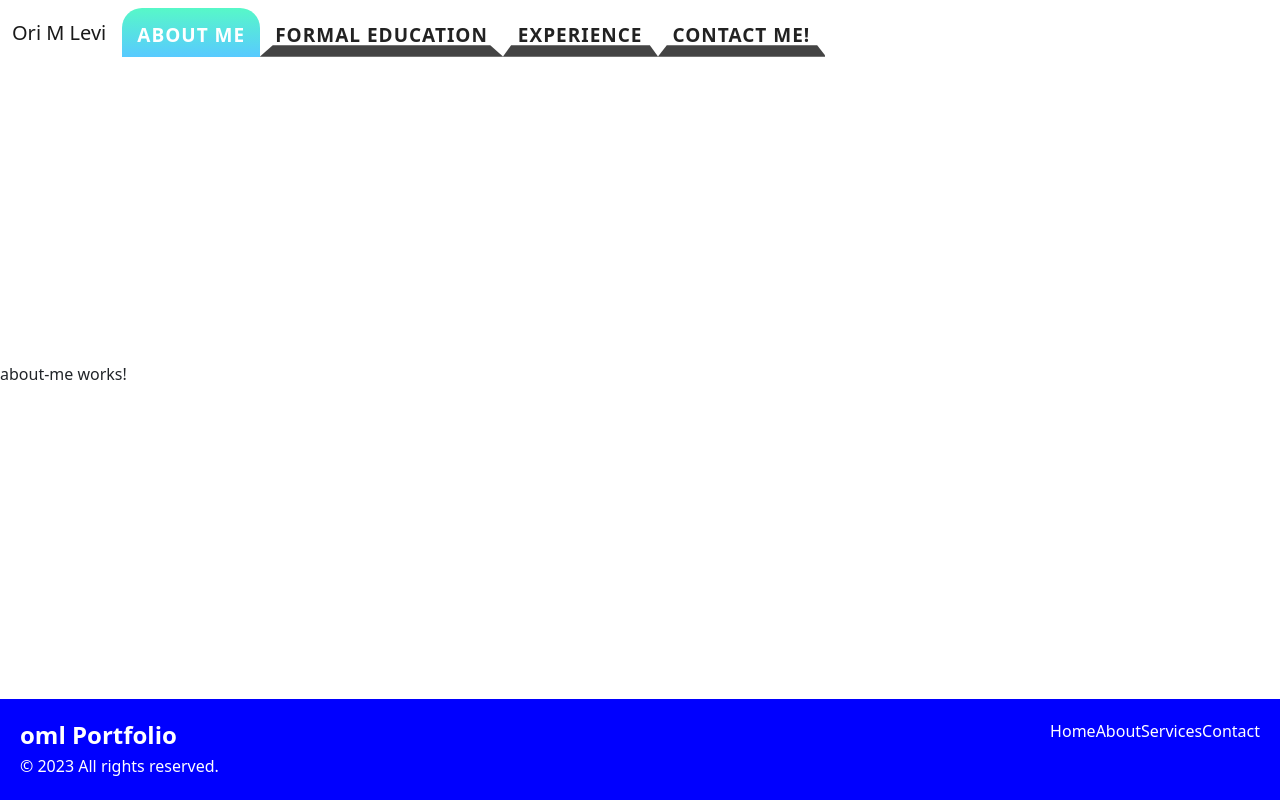
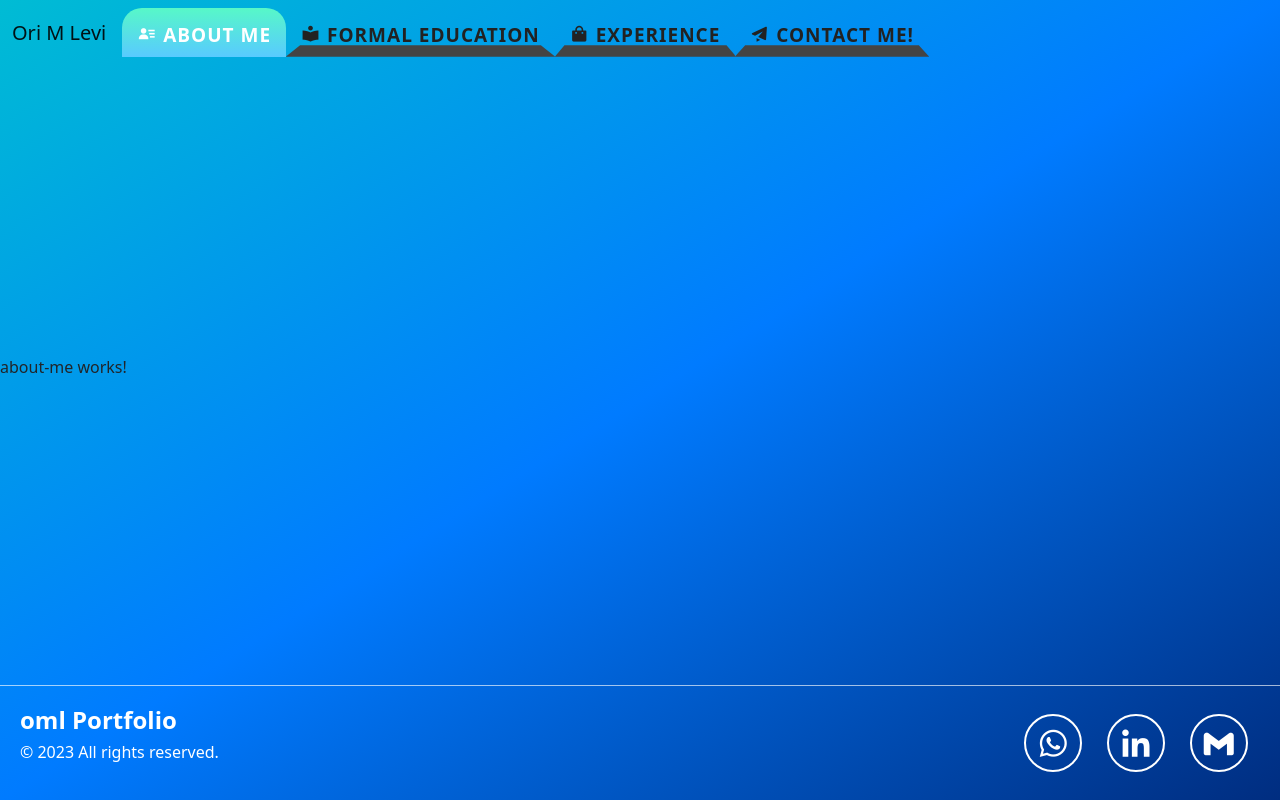
Before and after one commit to oriML/portfoliogular, an Angular app: page /about-me in a window 1280 px wide. Built offline with nearby package versions, Linux system fonts and the light colour scheme.

Commit message:
setup footer style

```diff
--- a/src/app/app.component.scss
+++ b/src/app/app.component.scss
@@ -3,6 +3,12 @@
     flex-direction: column;
     width: 100vw;
     height: 100vh;
+    background: linear-gradient(to bottom right, #00bcd4, #007bff, #002d80);
+
+    // background: url('./utils/bg-img.jpg');
+    // background-size: cover;
+    // background-repeat: no-repeat;
+    // background-position: center;
 
     :first-child {
         margin-bottom: auto;
--- a/src/app/layout/footer/footer.component.html
+++ b/src/app/layout/footer/footer.component.html
@@ -5,17 +5,11 @@
             <p>&copy; 2023 All rights reserved.</p>
         </div>
         <div class="footer-right">
-            <ul class="footer-links">
-                <li><a href="#">Home</a></li>
-                <li><a href="#">About</a></li>
-                <li><a href="#">Services</a></li>
-                <li><a href="#">Contact</a></li>
+            <ul class="footer-social">
+                <i class="bx bx-md bx-border-circle border-white bx-fade-left-hover bxl-whatsapp"></i>
+                <i class="bx bx-md bx-border-circle border-white bx-fade-left-hover bxl-linkedin"></i>
+                <i class="bx bx-md bx-border-circle border-white bx-fade-left-hover bxl-gmail"></i>
             </ul>
-            <div class="footer-social">
-                <a href="#"><i class="fab fa-facebook-f"></i></a>
-                <a href="#"><i class="fab fa-twitter"></i></a>
-                <a href="#"><i class="fab fa-instagram"></i></a>
-            </div>
         </div>
     </div>
 </footer>
--- a/src/app/layout/footer/footer.component.scss
+++ b/src/app/layout/footer/footer.component.scss
@@ -1,7 +1,8 @@
 .footer {
-    background-color: blue;
+    // background: linear-gradient(to right, #007bff, #00bcd4);
     color: white;
     padding: 20px;
+    border-top: 1px solid rgba(255, 255, 255, 0.644);
 
     .footer-content {
         display: flex;
@@ -16,41 +17,26 @@
             }
 
             p {
-                margin: 5px 0 0;
+                margin-top: 5px;
             }
         }
 
         .footer-right {
-            ul.footer-links {
-                list-style: none;
-                padding: 0;
+            width: 20%;
+
+            ul.footer-social {
+                display: flex;
+                // flex-direction: column;
+                align-items: flex-start;
+                justify-content: space-around;
+                padding-left: 0;
                 margin: 0;
-
-                li {
-                    display: inline-block;
-
-                    a {
-                        color: white;
-                        text-decoration: none;
-
-                        &:hover {
-                            text-decoration: underline;
-                        }
-                    }
-                }
-            }
-
-            .footer-social {
-                margin-top: 10px;
+                width: 100%;
 
                 a {
                     color: white;
                     margin-right: 10px;
                     text-decoration: none;
-
-                    i {
-                        font-size: 18px;
-                    }
                 }
             }
         }
--- a/src/app/layout/header/header.component.html
+++ b/src/app/layout/header/header.component.html
@@ -5,6 +5,7 @@
             <div class="navbar-nav nav nav-tabs">
                 <a *ngFor="let link of menuLinks" class="nav-link" [routerLinkActive]="'active'"
                     [routerLink]="link.route">
+                    <i [ngClass]="link.icon"></i>
                     {{link.label}}
                 </a>
             </div>
--- a/src/app/layout/header/header.component.ts
+++ b/src/app/layout/header/header.component.ts
@@ -11,22 +11,26 @@ export class HeaderComponent {
     {
       active: true,
       label: 'About me',
-      route: 'about-me'
+      route: 'about-me',
+      icon: 'bx bxs-user-detail bx-tada-hover'
     },
     {
       active: true,
       label: 'Formal education',
-      route: 'formal-education'
+      route: 'formal-education',
+      icon: 'bx bxs-book-reader bx-tada-hover'
     },
     {
       active: true,
       label: 'Experience',
-      route: 'experience'
+      route: 'experience',
+      icon: 'bx bxs-shopping-bag bx-tada-hover'
     },
     {
       active: true,
       label: 'Contact me!',
-      route: 'contact-me'
+      route: 'contact-me',
+      icon: 'bx bxs-paper-plane bx-tada-hover'
     },
   ]
 
```
Also changed, not shown: src/app/utils/bg-img.jpg (added).
